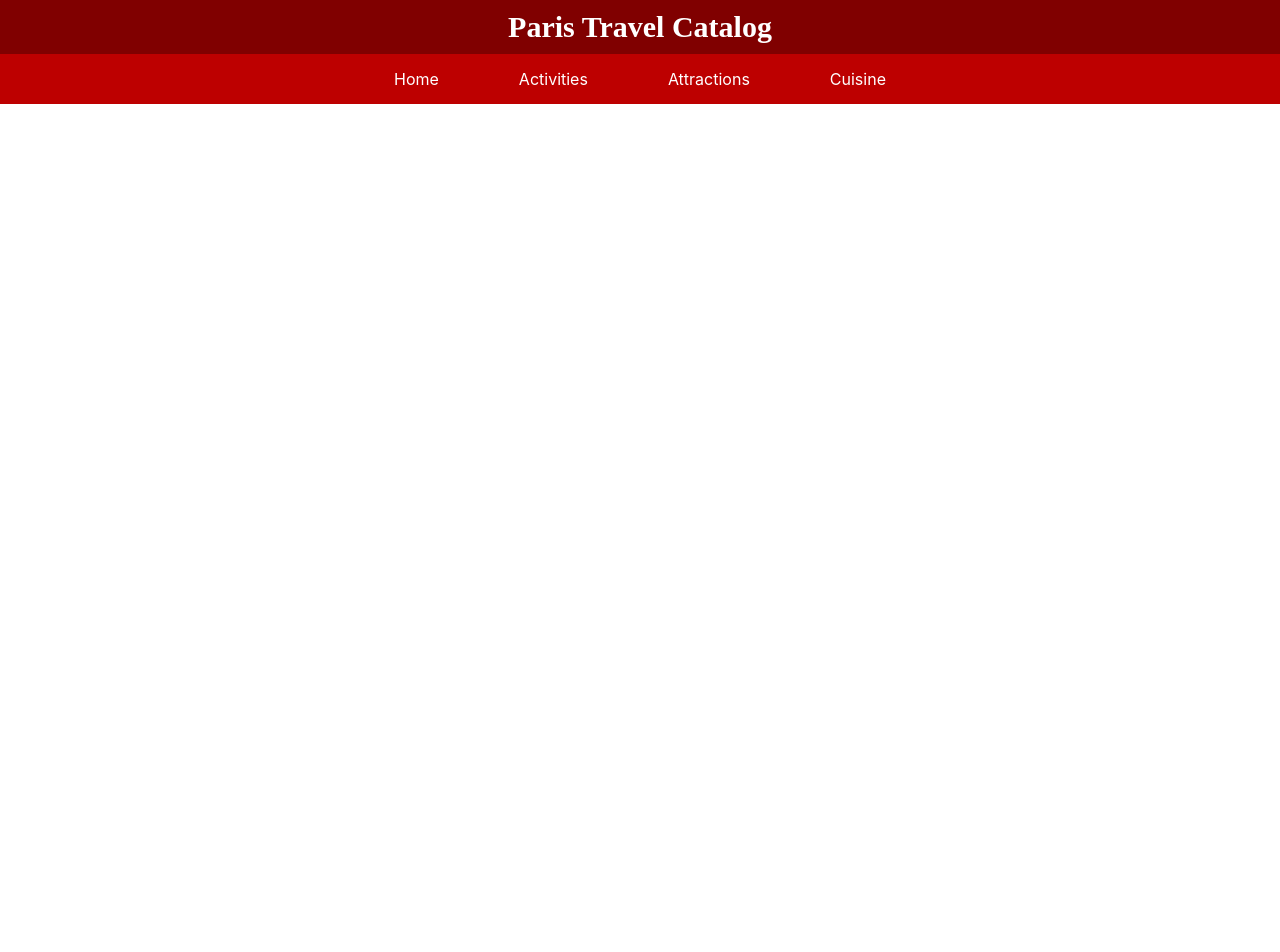
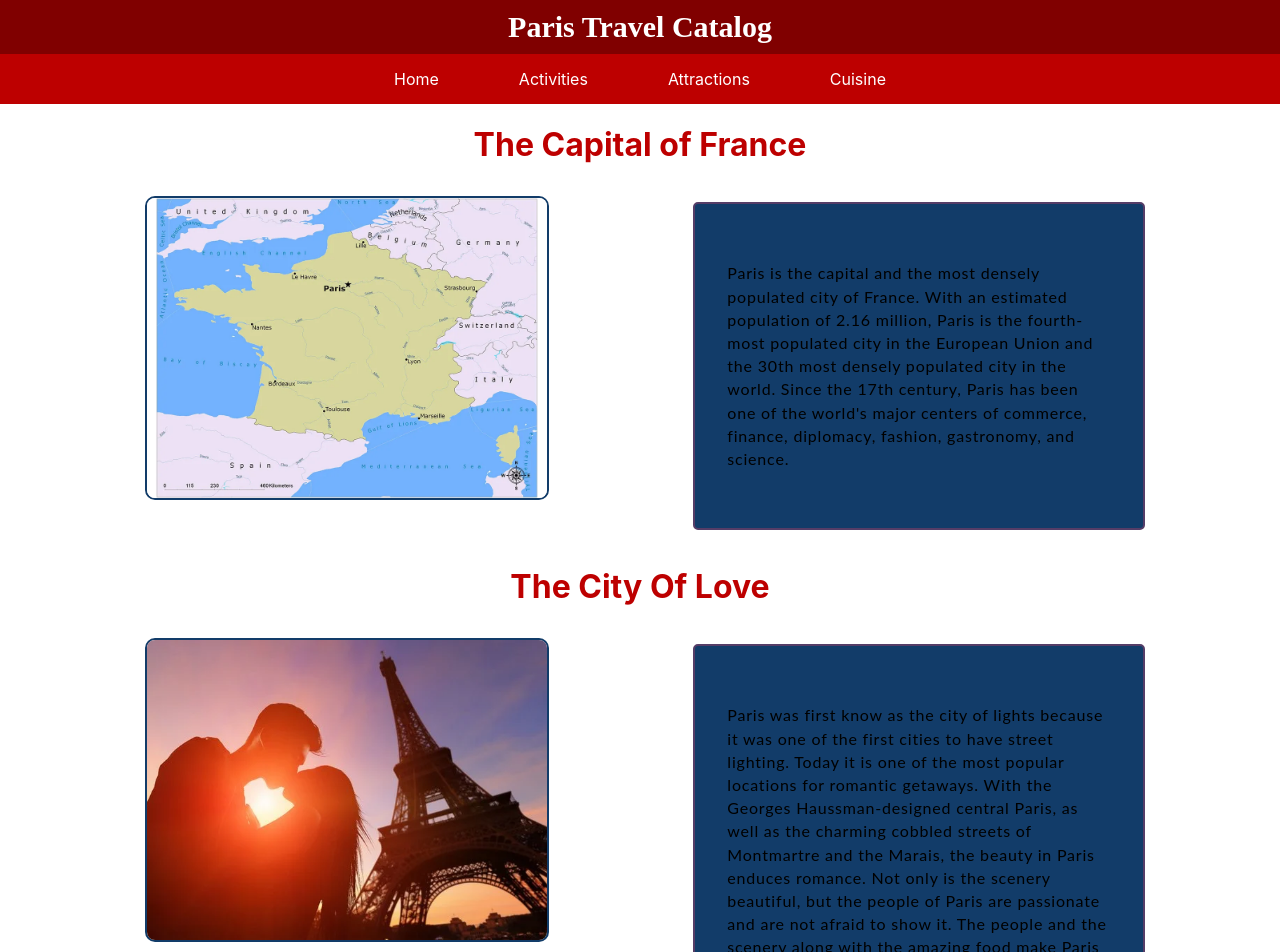
Before and after one commit to AkshaPatel/ParisTravelCatalog, a React (Create React App) app in the folder paris_travel_catalog/: page / in a window 1280 px wide. Shown: the top 952 px of the page. Before the commit the page ends 800 px from the top, so only its background shows below. Built offline with nearby package versions, Linux system fonts and the light colour scheme.

Commit message:
added images and text and some styling

```diff
--- a/paris_travel_catalog/src/Components/About.js
+++ b/paris_travel_catalog/src/Components/About.js
@@ -1,9 +1,35 @@
+import './css/About.css';
+import france from './images/france.jpg';
+import city_of_love from './images/city-of-love.jpg';
+
 
 function About() {
     return (
-        <div>
+        <>
+            <div>
+                <h1>The Capital of France</h1>
+                <div className='subtopic'>
+                    <img src={france} alt = "Map of France" />
+                    <p>
+                        Paris is the capital and the most densely populated city of France.
+                        With an estimated population of 2.16 million, Paris is the fourth-most populated city in the European Union and the 30th most densely populated city in the world.
+                        Since the 17th century, Paris has been one of the world's major centers of commerce, finance, diplomacy, fashion, gastronomy, and science.
+                    </p>
+                </div>
 
-        </div>
+                <h1> The City Of Love </h1>
+                <div className='subtopic'>
+                    <img src={city_of_love} alt = "City of Love" />
+                    <p>
+                        Paris was first know as the city of lights because it was one of the first cities to have street lighting.
+                        Today it is one of the most popular locations for romantic getaways.
+                        With the Georges Haussman-designed central Paris, as well as the charming cobbled streets of Montmartre and the Marais, the beauty in Paris enduces romance.
+                        Not only is the scenery beautiful, but the people of Paris are passionate and are not afraid to show it.
+                        The people and the scenery along with the amazing food make Paris a must visit!
+                    </p>
+                </div>
+            </div>
+        </>
     );
 }
 
--- /dev/null
+++ b/paris_travel_catalog/src/Components/css/About.css
@@ -0,0 +1,13 @@
+.subtopic {
+    display: flex;
+    justify-content: space-evenly;
+    flex-wrap: wrap;
+}
+
+img {
+    border-radius: 5px;
+    border: 2px solid #123C69;
+    max-width: 40%;
+    object-fit: cover;
+    margin: 20px 0px;
+}
```
Also changed, not shown: paris_travel_catalog/src/Components/images/city-of-love.jpg (added), paris_travel_catalog/src/Components/images/france.jpg (added).
